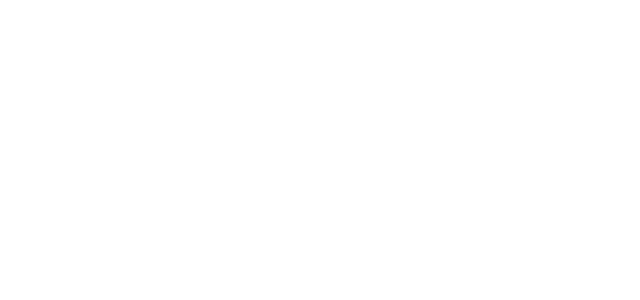
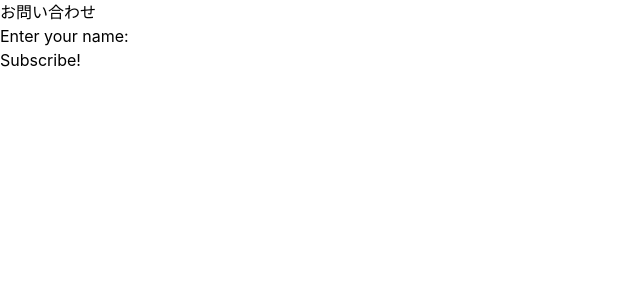
Before and after one commit to wedinc/fortune-island, a React (Create React App) app: page /contact in a window 1280 px wide. Shown: the top 300 px of the page, without its empty margins (0-640 px from the left). Built offline with nearby package versions, Linux system fonts and the light colour scheme.

Commit message:
お問い合わせ基礎

```diff
--- a/src/pages/Company.jsx
+++ b/src/pages/Company.jsx
@@ -1,11 +1,11 @@
 // こちらは、/company 会社紹介のページです。
 
-// import { Button } from "../components/Button";
-// import { Image } from "../components/Image";
-// import { useNavigate } from "react-router-dom";
+import { Button } from "../components/Button";
+import { Image } from "../components/Image";
+import { useNavigate } from "react-router-dom";
 
 export default function Company() {
-  // const navigate = useNavigate();
+  const navigate = useNavigate();
 
   return <div></div>;
 }
--- a/src/pages/Contact.jsx
+++ b/src/pages/Contact.jsx
@@ -1,11 +1,23 @@
 // こちらは、/contact 会社へのお問い合わせページです。
 
-// import { Button } from "../components/Button";
-// import { Image } from "../components/Image";
-// import { useNavigate } from "react-router-dom";
+import { Button } from "../components/Button";
+import { Image } from "../components/Image";
+import { useNavigate } from "react-router-dom";
 
 export default function Contact() {
-  // const navigate = useNavigate();
-
-  return <div></div>;
+  const navigate = useNavigate();
+  return (
+    <div>
+      <h1>お問い合わせ</h1>
+      <form action="" method="get">
+        <div>
+          <label for="name">Enter your name: </label>
+          <input type="text" name="name" id="name" />
+        </div>
+        <div>
+          <input type="submit" value="Subscribe!" />
+        </div>
+      </form>
+    </div>
+  );
 }
```
